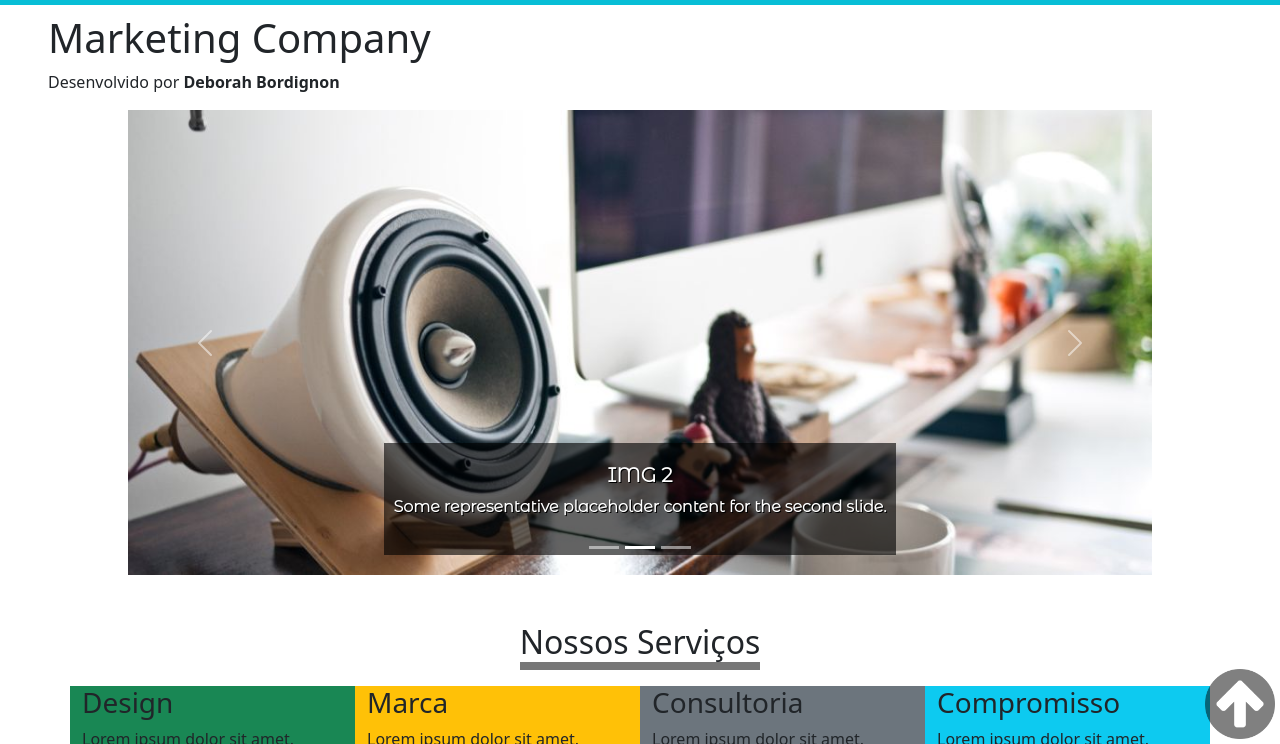
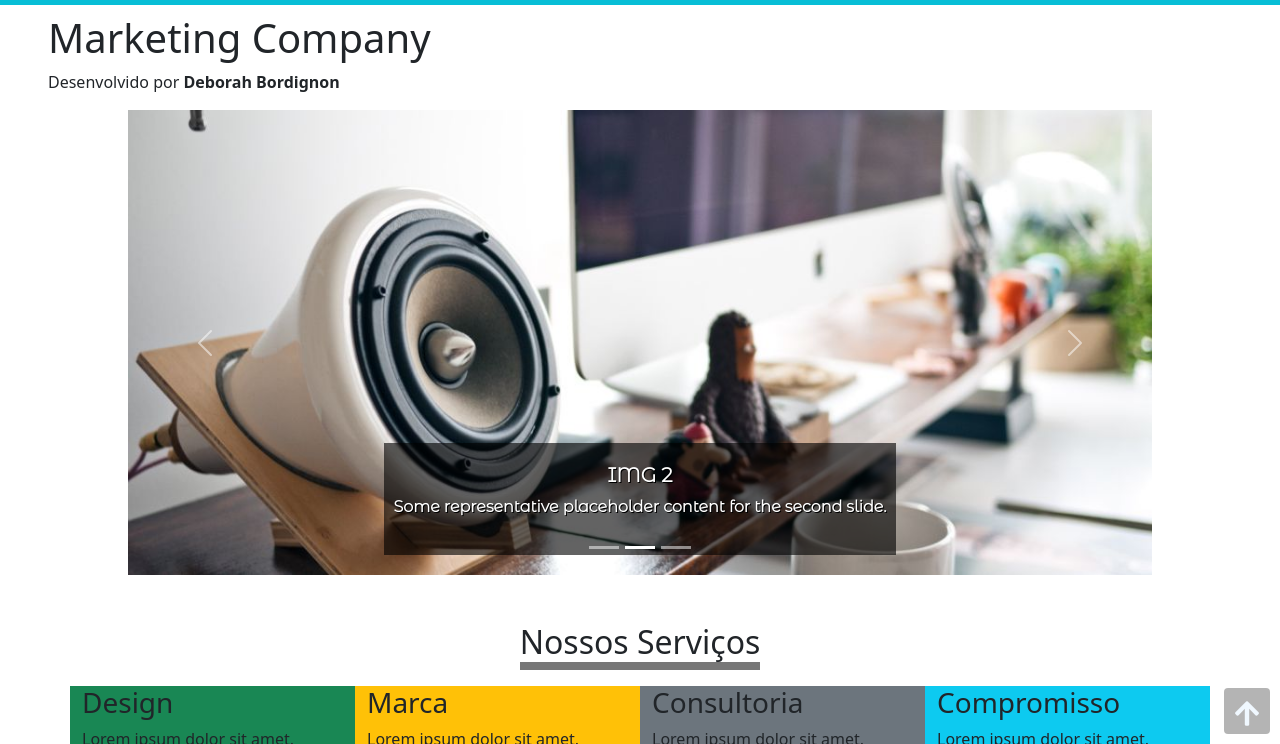
Before and after one commit to Deborah-Bordignon/pagina-unica, a plain HTML site: page index.html in a window 1280 px wide. Shown: the part 56-800 px from the top of the page. Drawn offline with nearby package versions, Linux system fonts and the light colour scheme.

Commit message:
seta para o topo

```diff
--- a/css/styles.css
+++ b/css/styles.css
@@ -88,8 +88,23 @@ body{
     padding: 10px;
 }
 
+/* colocando o visual da seta topo  */
 #seta-sobe{
-    opacity: 50%;
+
+    display: block;
+    position: fixed;
+    right: 10px;
+    bottom: 10px;
+    width: 46px;
+    height: 46px;
+    font-size: 28px;
+    color: aliceblue;
+    background-color: rgba(0, 0, 0, 0.295);
+    font-size: 28px;
+    text-align: center;
+    padding-top: 4px;
+    border-radius: 4px;
+
 
 
 }
--- a/index.html
+++ b/index.html
@@ -35,7 +35,8 @@
 
 
 
-<body>
+<body id="inicio">
+
 
 <!-- inicio barra de navegação menu -->
 
@@ -373,18 +374,23 @@
 
    </div>
 
+  <!-- seta topo  -->
+   <a href="#inicio" id="seta-sobe"><i class="fas fa-arrow-up"></i></a>
+
+
+
    <!-- colocando a seta pra voltar ao topo da página  -->
-   <div style='float:right;'>
+   <!-- <div style='float:right;'>
         <a href="#" id="seta-sobe"><img src="imagens/seta.png" style="display:scroll; position:fixed; bottom:5px; right:5px; width:70px;"
           title="Seta pra cima"/>
         </a>
-   </div>
+   </div> -->
 
 
 
 <!-- final formulario cadastro  -->
 <br>
-<br><br><br><br><br>br
+<br><br><br><br><br>
 
 
 <!-- carregando os js- java script botstrap -->
```
